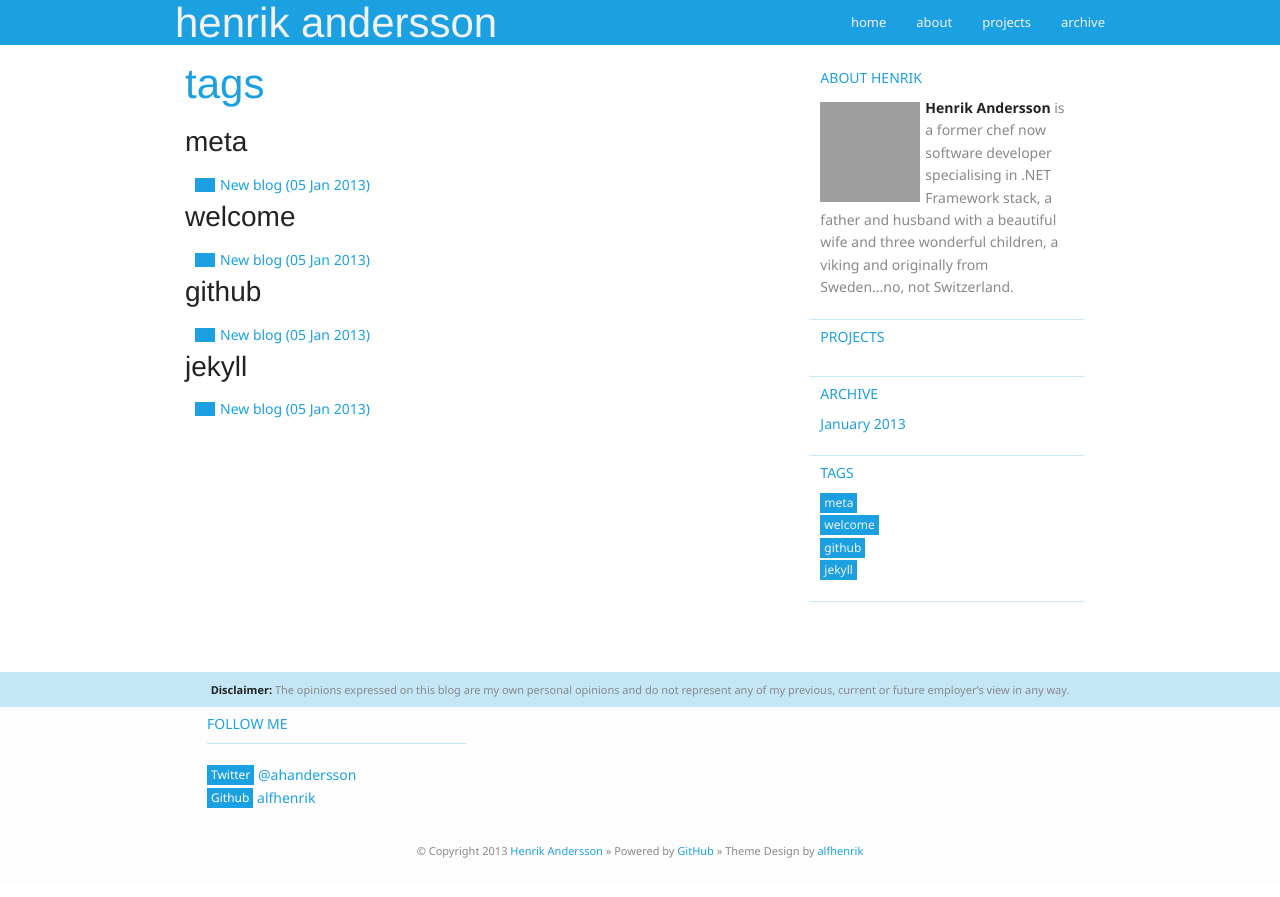
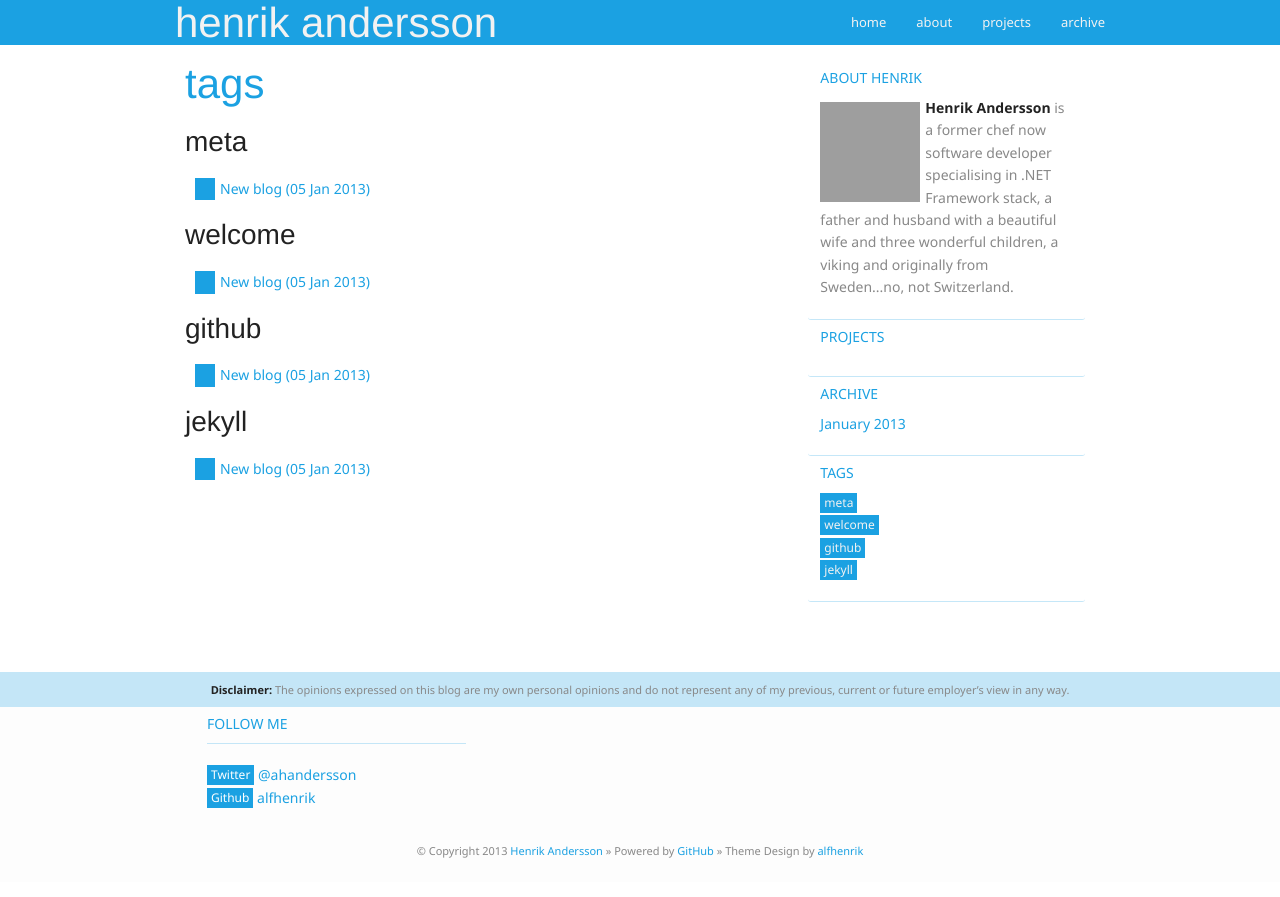
Before and after one commit to hnrkndrssn/hnrkndrssn.github.io, a Jekyll site: the page built from tags.html, in a window 1280 px wide. Shown: the top 897 px of the page. Built offline with Jekyll 4.4.1, drawn with Linux system fonts in a browser that asks for light colours; Markdown is read by kramdown in place of the engine named in the settings; grey boxes are pictures that could not be loaded.

Commit message:
mucking about with styles

```diff
--- a/stylesheets/styles.css
+++ b/stylesheets/styles.css
@@ -226,7 +226,7 @@ small {
     list-style: none;
 }
 
-#post ul li, #post ol li, #archive ul li, #tags-archive li {
+#post ul li, #post ol li, #archive ul li, #tags-archive ul li {
     border-left-color: #1BA1E2;
     border-left-style: solid;
     border-left-width: 20px;
--- a/tags.html
+++ b/tags.html
@@ -5,10 +5,16 @@ title: Tags
 <h2 class="accent">Tags</h2>
 <div id="tags-archive">
     {% for tag in site.tags %}
+    {% if forloop.first %}
+    {% else %}
+    </ul>
+    {% endif %}
     <a name="{{ tag[0] }}"></a>
     <h3>{{ tag[0] }}</h3>
-    {% for post in tag[1] %}
+    <ul>
+        {% for post in tag[1] %}
     <li><a href="{{ post.url | remove:'.html' }}">{{ post.title }}</a> ({{ post.date | date_to_string }})</li>
+        {% endfor %}
+    </ul>
     {% endfor %}
-{% endfor %}
 </div>
```
